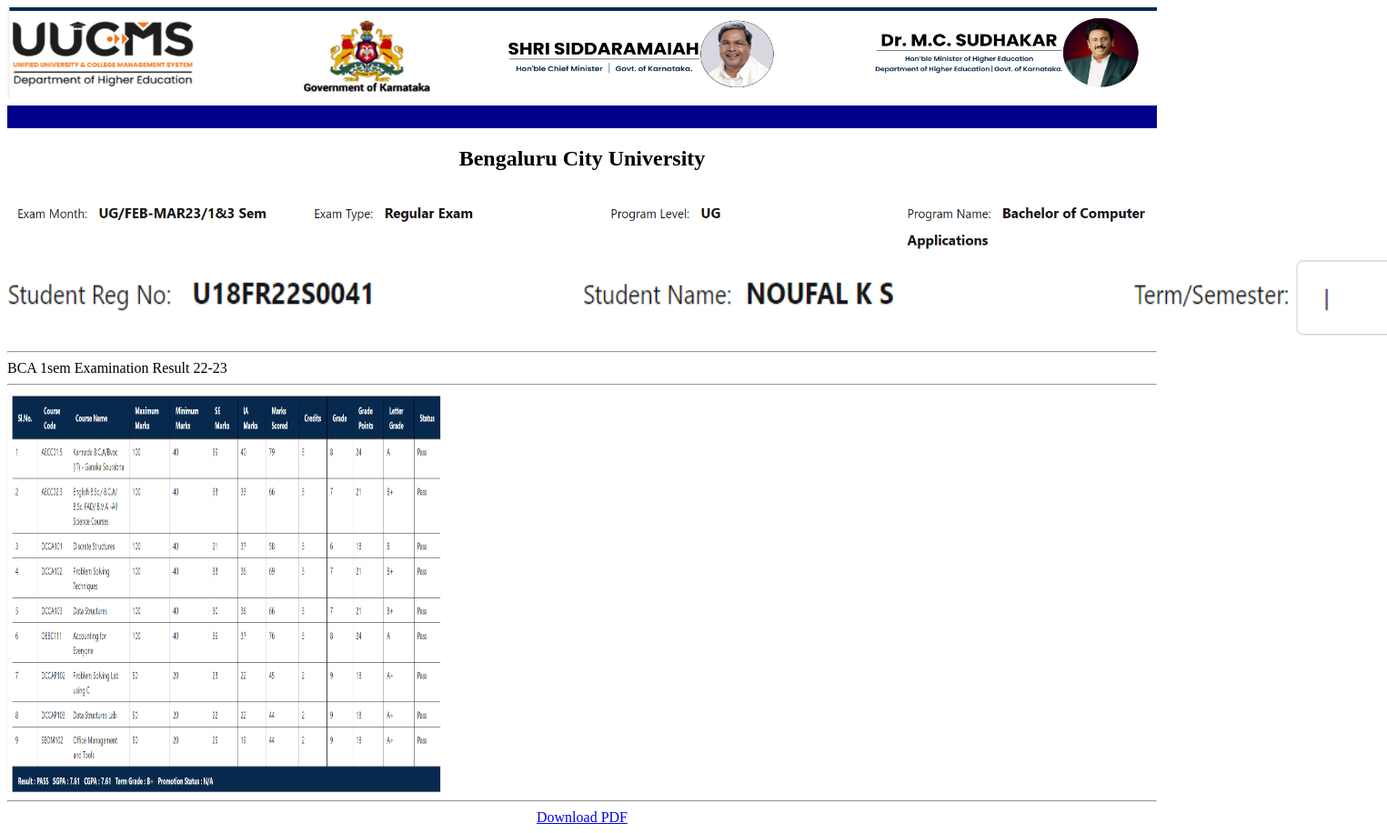
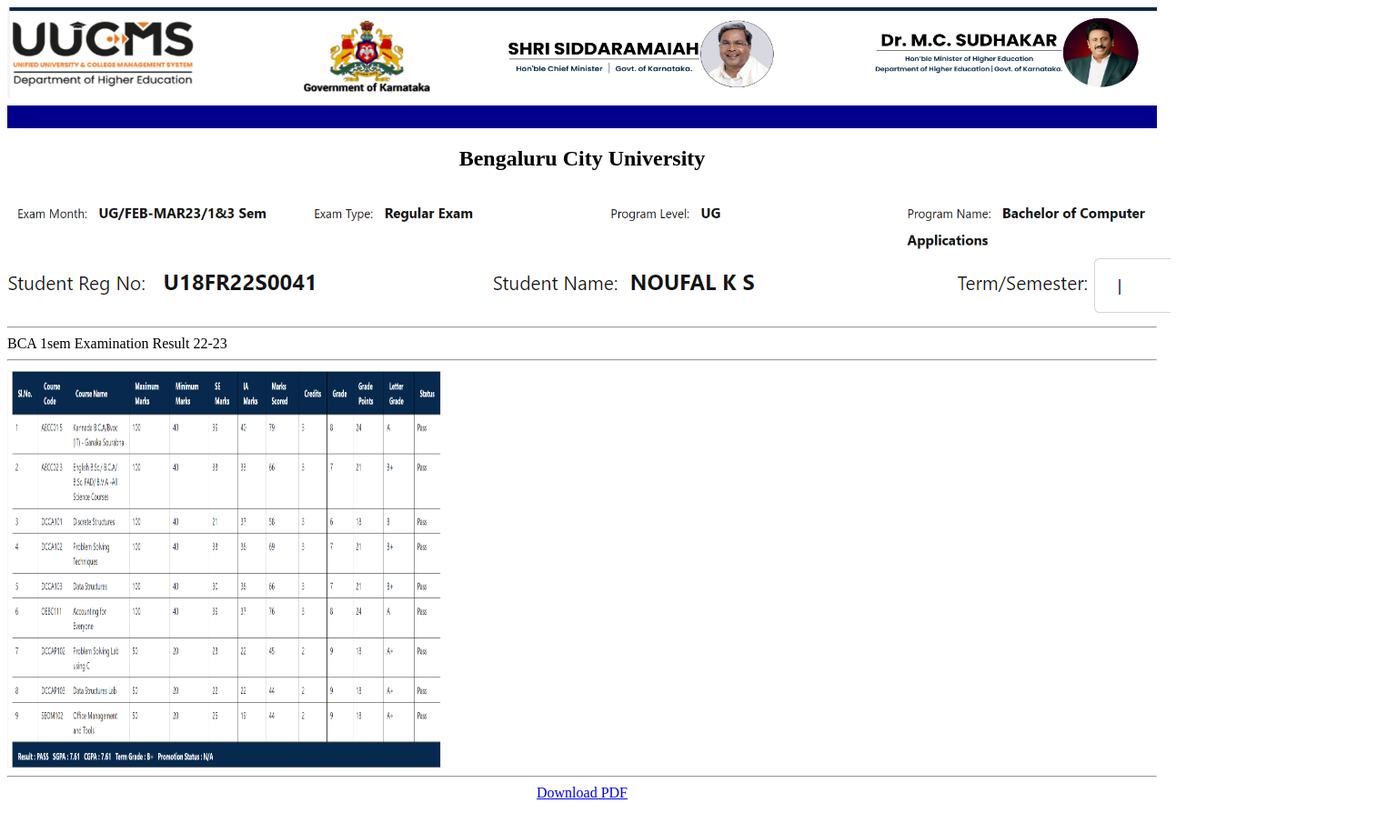
Before and after one commit to noufalks/result, a plain HTML site: page index.html in a window 1280 px wide. Shown: the whole page at 91% size, 1525 px wide, since content can reach past the window. After the commit the page ends 889 px from the top, so only its background shows below. Drawn offline with Linux system fonts and the light colour scheme.

Commit message:
Update index.html

```diff
--- a/index.html
+++ b/index.html
@@ -8,7 +8,7 @@
 
 <img src="no1.png"alt="no1" width="100%" height="70">
 
- <img src="no7.png"alt="no7.png" width="120%" height="100">
+ <img src="no7.png"alt="no7.png" width="1279" height="73">
 <hr>BCA 1sem Examination Result 22-23</hr>
  <hr>
 <img src="013.png"alt="013" width="480px" height="440px">
```
